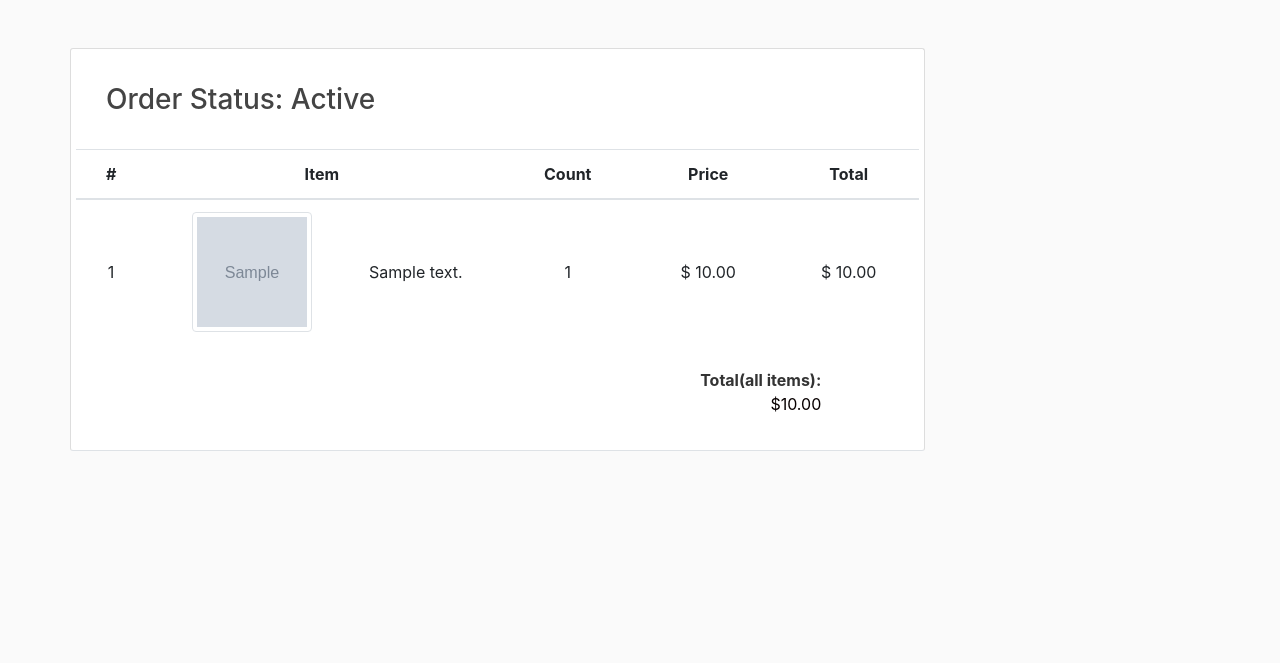
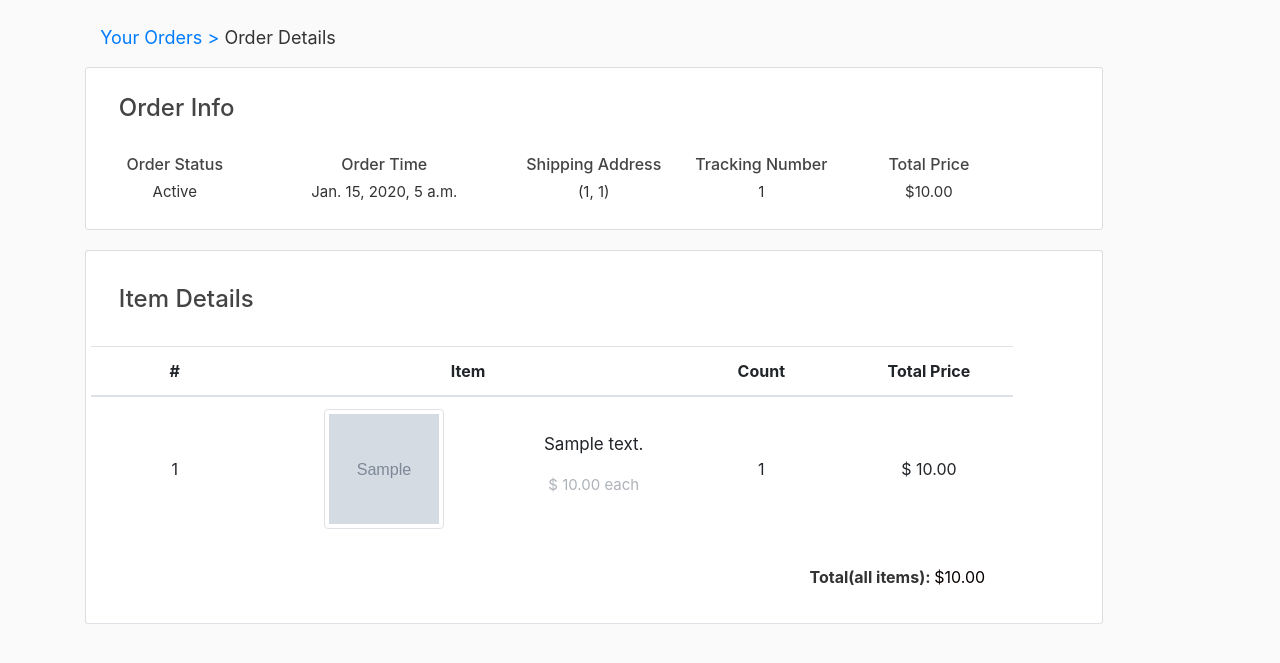
Before and after one commit to yueyang0115/mini-amazon, a Django app: page /listpackage/1/ in a window 1280 px wide. Shown: the part 56-719 px from the top of the page. Run offline with Django 3.2, Linux system fonts and the light colour scheme; a user stored in the database is signed in; tables that the repository leaves empty hold one stand-in row (values such as "Sample post"); grey boxes marked "Sample" are stand-in pictures; some libraries are stand-ins or nearby versions.

Commit message:
merge modified order_detail_page

```diff
--- a/ERSSHW5/amazon/templates/amazon/list_package.html
+++ b/ERSSHW5/amazon/templates/amazon/list_package.html
@@ -26,7 +26,7 @@
                     <tr class="row text-center">
                         <!-- thumbnail -->
                         <th class="col-1">#</th>
-                        <th class="col-5 text-left">Items</th>
+                        <th class="col-5 ">Items</th>
                         <th class="col-1">Price</th>
                         <th class="col-2">Creation Time</th>
                         <th class="col-1">Status</th>
@@ -44,7 +44,7 @@
                                             {% if forloop.counter < 4 %}
                                                 <img class="img-thumbnail" style="width: 50px; height: 50px"
                                                      src="{{ order.item.img }}">
-                                                {{ order.item.description }}
+                                                <span style="font-size:14.5px;">{{ order.item.description }}</span>
                                             {% endif %}
                                         {% endfor %}
                                     {% endif %}
--- a/ERSSHW5/amazon/templates/amazon/list_package_detail.html
+++ b/ERSSHW5/amazon/templates/amazon/list_package_detail.html
@@ -1,34 +1,68 @@
 {% extends "amazon/base.html" %}
 {% block content %}
-        <br>
-    <div class = 'row '>
 
-        <!--left: list order items-->
-        <div class=" col-md-9 content-section table-responsive border-bottom table-hover">
+
+        <div class = "col-md-11 row">
+            <a href="/listpackage/" style="font-size:18px;">&nbsp;&nbsp;&nbsp;Your Orders >&nbsp;</a>
+            <p style="font-size:18px;">Order Details</p>
+        </div>
+
+
+        <!--order info-->
+        <div class=" col-md-11 content-section">
+             <h4 style = "margin-top: 16px">&nbsp;&nbsp;Order Info</h4>
+             <br>
+             <div class="row " >
+                 <div class="col-2 text-center ">
+                     <h4 style="font-size:16px; margin-bottom: 7px;">Order Status</h4>
+                     <p style=" font-size:15px; ">{{ pack.status|title }}</p>
+                 </div>
+                 <div class="col-3 text-center">
+                     <h4 style="font-size:16px; margin-bottom: 7px;">Order Time</h4>
+                     <p style="font-size:15px; ">{{ pack.creation_time }}</p>
+                 </div>
+                 <div class="col-2 text-center">
+                     <h5 style="font-size:16px; margin-bottom: 7px;">Shipping Address</h5>
+                     <p style="font-size:15px; "> ({{ pack.dest_x }}, {{ pack.dest_y }})</p>
+                 </div>
+                 <div class="col-2 text-center">
+                     <h5 style="font-size:16px; margin-bottom: 7px;">Tracking Number</h5>
+                     <p style="font-size:15px; ">{{ pack.id }}</p>
+                 </div>
+                 <div class="col-2 text-center">
+                     <h4 style="font-size:16px; margin-bottom: 7px;">Total Price</h4>
+                     <p style="font-size:15px; ">&dollar;{{ pack.total|floatformat:2 }}</p>
+                 </div>
+             </div>
+        </div>
+
+        <!--item details-->
+        <div class=" col-md-11 content-section table-responsive border-bottom table-hover">
             <br>
-            <h3>&nbsp;&nbsp;Order Status: {{ pack.status|title }}</h3>
+            <h4>&nbsp;&nbsp;Item Details</h4>
             <br>
             {% if product_list %}
-                <table class="table ">
+                <table class="table "  >
                     <thead>
                         <tr class="row text-center">
-                            <th class="col-1">#</th>
+                            <th class="col-2">#</th>
                             <th class="col-5">Item</th>
                             <th class="col-2">Count</th>
-                            <th class="col-2">Price</th>
-                            <th class="col-2">Total</th>
+                            <th class="col-2">Total Price</th>
                         </tr>
                     </thead>
 
                     <tbody>
                     {% for prod in product_list %}
                         <tr class="row align-items-center table-borderless">
-                            <td class="col-1 text-center">{{ forloop.counter }}</td>
+                            <td class="col-2 text-center">{{ forloop.counter }}</td>
                             <td class="col-3 text-center">
                                 <img class="img-thumbnail" style="width: 120px; height: 120px" src="{{ prod.item.img }}"></td>
-                            <td class="col-2 text-left">{{ prod.item.description }}</td>
+                            <td class="col-2 text-center">
+                                <p style="font-size:17px;">{{ prod.item.description }}</p>
+                                <p style="color:#aeb3b9; font-size:15px; margin-bottom: 10px;">&dollar; {{ prod.item.price|floatformat:2 }} each</p>
+                            </td>
                             <td class="col-2 text-center">{{ prod.item_cnt }}</td>
-                            <td class="col-2 text-center">&dollar; {{ prod.item.price|floatformat:2 }}</td>
                             <td class="col-2 text-center">&dollar; {{ prod.total|floatformat:2 }}</td>
                         </tr>
                     {% endfor %}
@@ -62,7 +96,7 @@
 <!--            </div>-->
 <!--        </div>-->
 
-    </div>
+<!--    </div>-->
 
 
 {% endblock content %}
```
